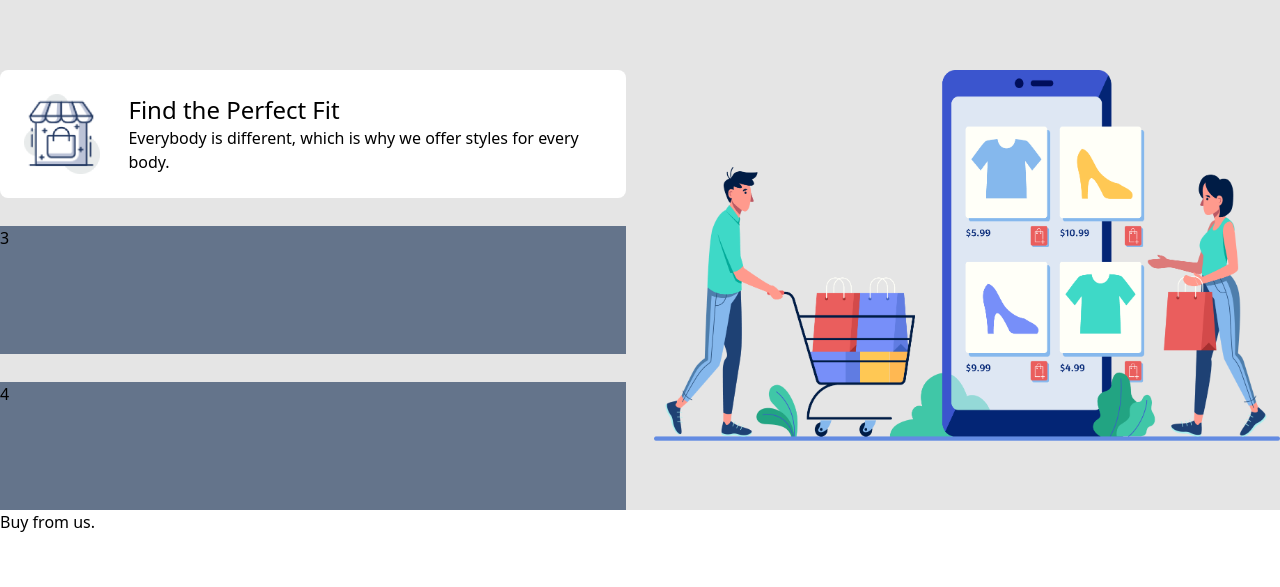
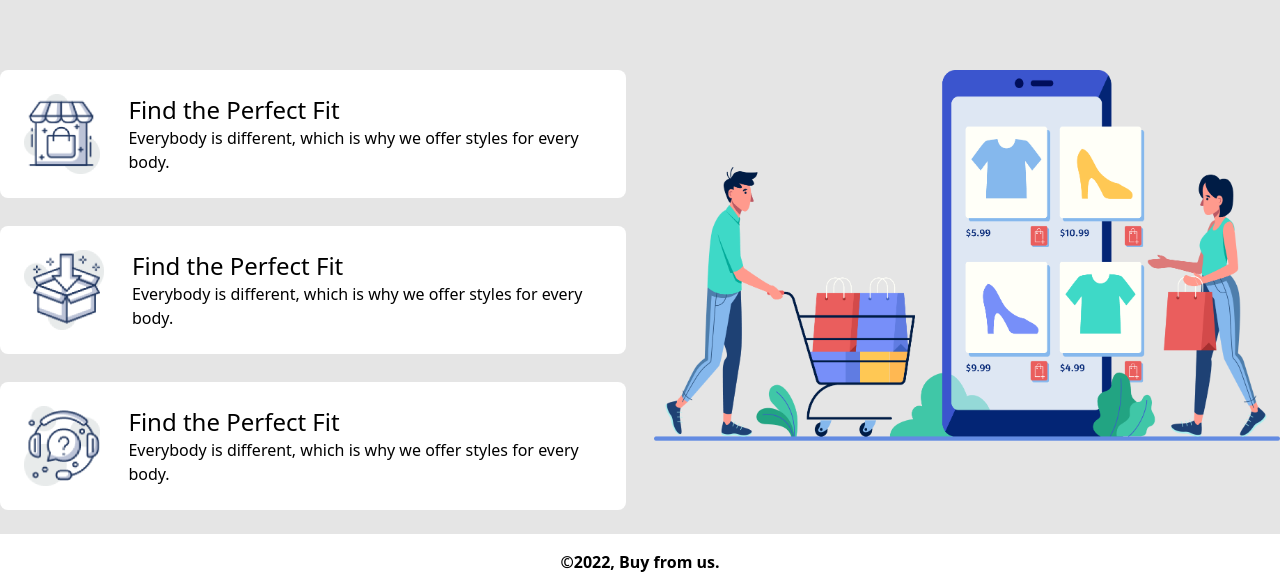
Before and after one commit to TilottamaDas13/penguin-fashion-with-tailwind, a plain HTML site: page index.html in a window 1280 px wide. Shown: the part 2169-2756 px from the top of the page. Before the commit the page ends 2703 px from the top, so only its background shows below. Drawn offline with nearby package versions, Linux system fonts and the light colour scheme.

Commit message:
main part done

```diff
--- a/index.html
+++ b/index.html
@@ -175,7 +175,7 @@
 
         <!-- Our Benefits -->
         <section>
-            <div class="grid grid-cols-2 gap-7">
+            <div class="grid grid-cols-2 gap-7 pb-6">
                 <div class="rounded-lg bg-white flex p-6 gap-7">
                     <img src="images/house.png" alt="" class="w-20 h-20">
                     <div>
@@ -186,13 +186,25 @@
                 <div class="row-span-3">
                     <img src="images/shopping.png" alt="">
                 </div>
-                <div class="h-32 bg-slate-500">3</div>
-                <div class="h-32 bg-slate-500">4</div>
+                <div class="rounded-lg bg-white flex p-6 gap-7">
+                    <img src="images/box.png" alt="" class="w-20 h-20">
+                    <div>
+                        <h4 class="text-2xl">Find the Perfect Fit</h4>
+                        <p>Everybody is different, which is why we offer styles for every body.</p>
+                    </div>
+                </div>
+                <div class="rounded-lg bg-white flex p-6 gap-7">
+                    <img src="images/question.png" alt="" class="w-20 h-20">
+                    <div>
+                        <h4 class="text-2xl">Find the Perfect Fit</h4>
+                        <p>Everybody is different, which is why we offer styles for every body.</p>
+                    </div>
+                </div>
             </div>
         </section>
     </main>
-    <footer>
-        Buy from us.
+    <footer class="text-center font-semibold pt-4 pb-4">
+        &copy;2022, Buy from us.
     </footer>
 </body>
 
```
